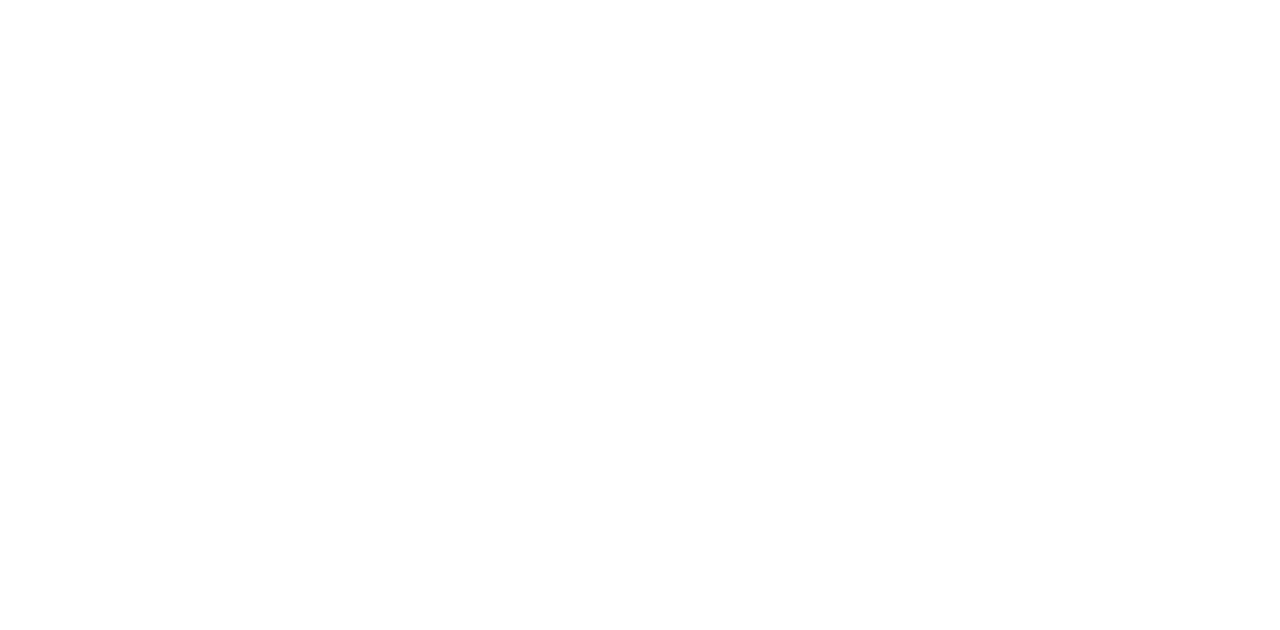
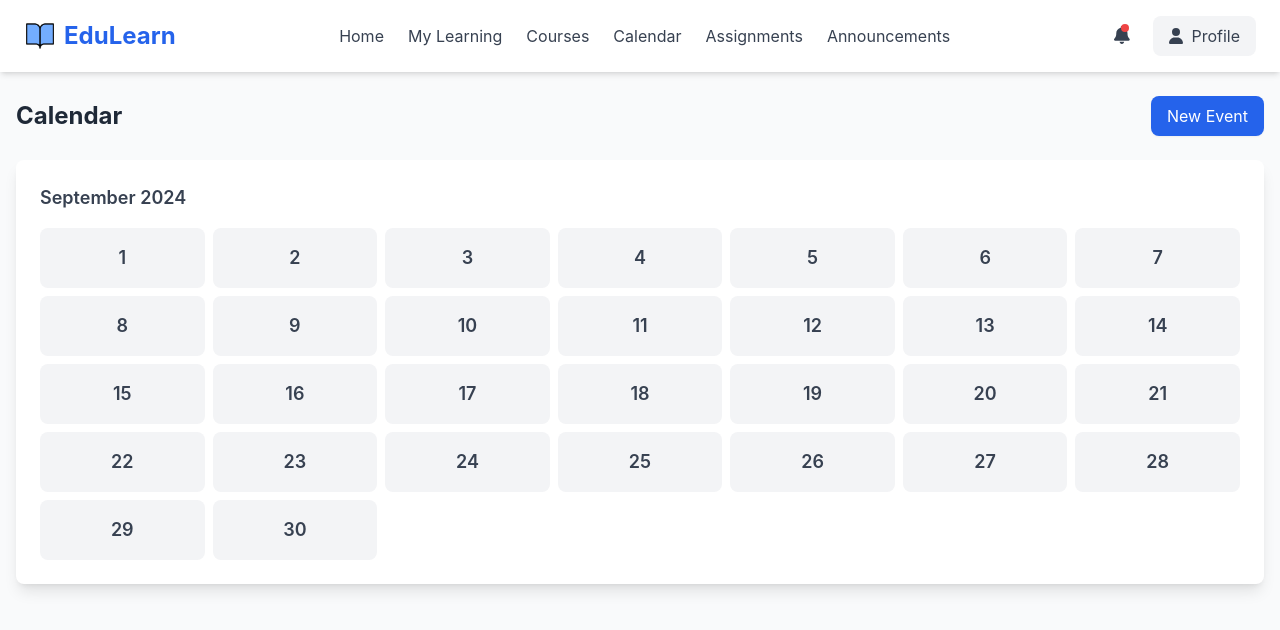
Before and after one commit to michellenikeetha/base_lms, a React (Create React App) app: page /calendar in a window 1280 px wide. Before the commit this address had no page. Shown: the top 630 px of the page. Built offline with nearby package versions, Linux system fonts and the light colour scheme.

Commit message:
basic calendar page

```diff
--- a/package.json
+++ b/package.json
@@ -9,6 +9,7 @@
     "@testing-library/jest-dom": "^5.17.0",
     "@testing-library/react": "^13.4.0",
     "@testing-library/user-event": "^13.5.0",
+    "date-fns": "^4.1.0",
     "lucide-react": "^0.460.0",
     "react": "^18.3.1",
     "react-dom": "^18.3.1",
--- a/src/App.jsx
+++ b/src/App.jsx
@@ -16,6 +16,7 @@
 import MyLearning from './components/MyLearningPage';
 import MyCoursePage from './components/MyCoursePage.jsx';
 import MyGrades from "./components/MyGrades.jsx";
+import CalendarPage from "./components/CalendarPage.jsx";
 
 function App() {
   return (
@@ -36,6 +37,7 @@
         <Route path="/my-learning" element={<MyLearning />} />
         <Route path="/my-learning/my-course" element={<MyCoursePage />} />
         <Route path="/my-learning/grades" element={<MyGrades />} />
+        <Route path="/calendar" element={<CalendarPage />} />
       </Routes>
     </Router>
   );
--- /dev/null
+++ b/src/components/CalendarPage.jsx
@@ -0,0 +1,152 @@
+import React, { useState } from "react";
+import { format } from "date-fns";
+import SignedInNavbar from "./SignedInNavbar";
+
+const CalendarPage = () => {
+  const [selectedDate, setSelectedDate] = useState(null);
+  const [isEventModalOpen, setEventModalOpen] = useState(false);
+  const [events, setEvents] = useState([]);
+  const [newEvent, setNewEvent] = useState({
+    title: "",
+    date: "",
+    description: "",
+  });
+
+  // Dates for the calendar grid (September 2024 as example)
+  const daysInMonth = Array.from({ length: 30 }, (_, i) => i + 1);
+  const currentMonth = "September 2024";
+
+  // Handle Event Creation
+  const handleCreateEvent = () => {
+    if (newEvent.title && newEvent.date) {
+      setEvents([...events, newEvent]);
+      setNewEvent({ title: "", date: "", description: "" });
+      setEventModalOpen(false);
+    }
+  };
+
+  // Get events for the selected date
+  const eventsForDate = (date) => {
+    return events.filter((event) => event.date === date);
+  };
+
+  return (
+    <div className="bg-gray-50 min-h-screen">
+      <SignedInNavbar />
+
+      <main className="container mx-auto px-4 py-6">
+        <div className="flex justify-between items-center mb-6">
+            <h1 className="text-2xl font-bold text-gray-800">Calendar</h1>
+            <button
+            onClick={() => setEventModalOpen(true)}
+            className="bg-blue-600 text-white px-4 py-2 rounded-lg hover:bg-blue-700 shadow-sm"
+            >
+            New Event
+            </button>
+        </div>
+
+        <div className="bg-white shadow-lg rounded-lg p-6">
+            <h2 className="text-lg font-semibold text-gray-700 mb-4">
+            {currentMonth}
+            </h2>
+            <div className="grid grid-cols-7 gap-2">
+            {daysInMonth.map((day) => {
+                const formattedDate = `2024-09-${String(day).padStart(2, "0")}`;
+                const hasEvent = eventsForDate(formattedDate).length > 0;
+                return (
+                <button
+                    key={day}
+                    onClick={() => setSelectedDate(formattedDate)}
+                    className={`p-4 rounded-lg ${
+                    hasEvent ? "bg-blue-100" : "bg-gray-100"
+                    } hover:bg-blue-200`}
+                >
+                    <span className="block text-lg font-semibold text-gray-700">
+                    {day}
+                    </span>
+                    {hasEvent && <span className="text-sm text-blue-600">Event</span>}
+                </button>
+                );
+            })}
+            </div>
+        </div>
+
+        {selectedDate && (
+            <div className="mt-6 bg-white shadow-lg rounded-lg p-4">
+            <h3 className="text-lg font-semibold text-gray-800">
+                Events on {format(new Date(selectedDate), "EEEE, MMMM d, yyyy")}
+            </h3>
+            <ul className="mt-4 space-y-2">
+                {eventsForDate(selectedDate).length > 0 ? (
+                eventsForDate(selectedDate).map((event, index) => (
+                    <li
+                    key={index}
+                    className="bg-gray-100 p-3 rounded-lg shadow-sm"
+                    >
+                    <h4 className="text-blue-600 font-semibold">{event.title}</h4>
+                    <p className="text-gray-600">{event.description}</p>
+                    </li>
+                ))
+                ) : (
+                <p className="text-gray-600">No events on this day.</p>
+                )}
+            </ul>
+            </div>
+        )}
+
+        {isEventModalOpen && (
+            <div className="fixed inset-0 bg-black bg-opacity-50 flex items-center justify-center">
+            <div className="bg-white p-6 rounded-lg shadow-lg w-96">
+                <h2 className="text-lg font-semibold text-gray-800 mb-4">
+                New Event
+                </h2>
+                <div className="space-y-4">
+                <input
+                    type="text"
+                    placeholder="Event Title"
+                    value={newEvent.title}
+                    onChange={(e) =>
+                    setNewEvent({ ...newEvent, title: e.target.value })
+                    }
+                    className="w-full border border-gray-300 rounded-lg px-4 py-2"
+                />
+                <input
+                    type="date"
+                    value={newEvent.date}
+                    onChange={(e) =>
+                    setNewEvent({ ...newEvent, date: e.target.value })
+                    }
+                    className="w-full border border-gray-300 rounded-lg px-4 py-2"
+                />
+                <textarea
+                    placeholder="Description"
+                    value={newEvent.description}
+                    onChange={(e) =>
+                    setNewEvent({ ...newEvent, description: e.target.value })
+                    }
+                    className="w-full border border-gray-300 rounded-lg px-4 py-2"
+                ></textarea>
+                </div>
+                <div className="mt-4 flex justify-end space-x-2">
+                <button
+                    onClick={() => setEventModalOpen(false)}
+                    className="px-4 py-2 bg-gray-300 rounded-lg"
+                >
+                    Cancel
+                </button>
+                <button
+                    onClick={handleCreateEvent}
+                    className="px-4 py-2 bg-blue-600 text-white rounded-lg"
+                >
+                    Save
+                </button>
+                </div>
+            </div>
+            </div>
+        )}
+      </main>
+    </div>
+  );
+};
+
+export default CalendarPage;
```
Also changed, not shown: 1 other file (tests, documents, lock files or other folders).
